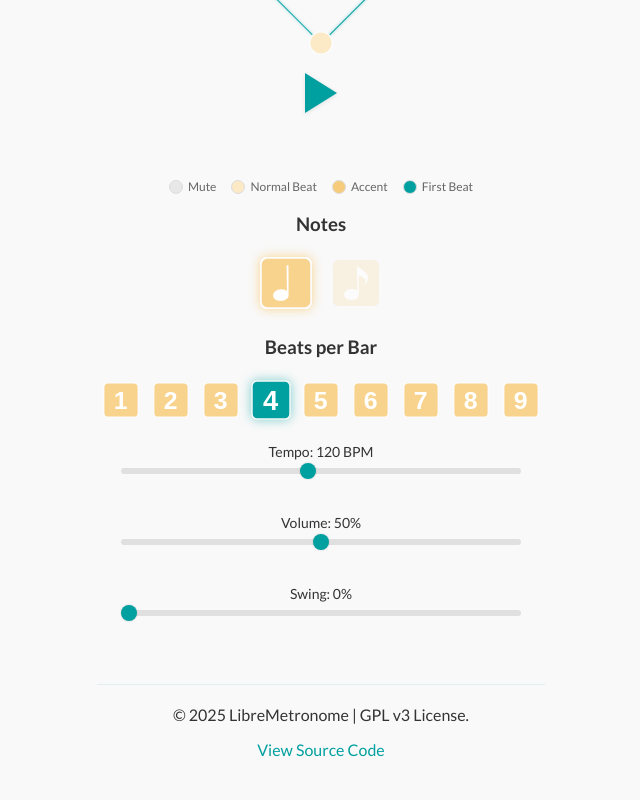
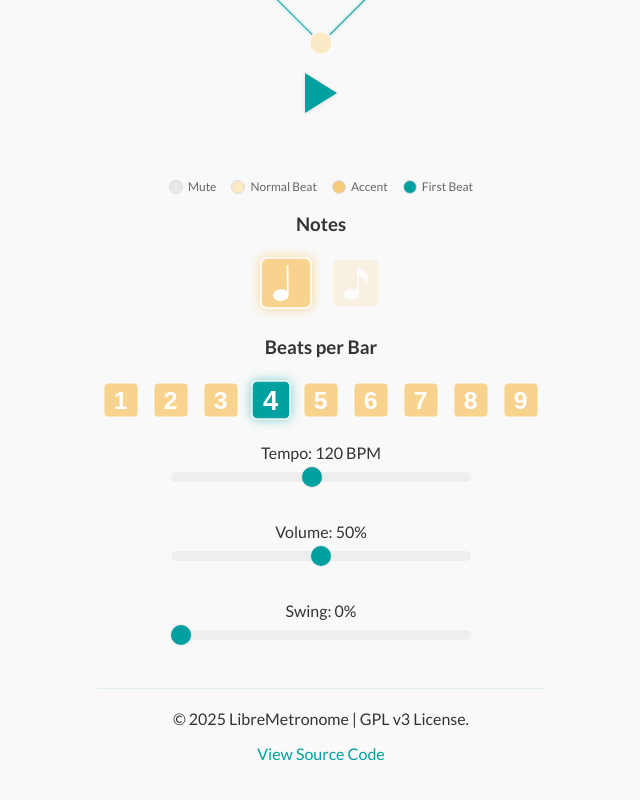
Before and after one commit to hybridpicker/LibreMetronome, a React (Create React App) app in the folder frontend/: page / in a window 1280 px wide. Shown: the part 414-1214 px from the top of the page, without its empty margins (319-959 px from the left). Built offline with nearby package versions, Linux system fonts and the light colour scheme; no server answers.

Commit message:
sliders fix

```diff
--- a/frontend/src/components/metronome/PolyrhythmMode/PolyrhythmMetronome.css
+++ b/frontend/src/components/metronome/PolyrhythmMode/PolyrhythmMetronome.css
@@ -161,74 +161,6 @@
   transition: all 0.3s ease;
 }
 
-/* Sliders from BaseMetronomeLayout */
-.sliders-container {
-  width: 100%;
-  max-width: 400px;
-  margin: 20px auto;
-  padding: 0 10px;
-}
-
-.sliders-container label {
-  display: block;
-  margin-bottom: 15px;
-  font-size: 14px;
-  font-weight: 500;
-  color: #333;
-}
-
-.sliders-container input[type="range"] {
-  width: 100%;
-  -webkit-appearance: none;
-  margin-top: 8px;
-  height: 6px;
-  border-radius: 3px;
-  background: #e0e0e0;
-  outline: none;
-}
-
-.sliders-container input[type="range"]::-webkit-slider-thumb {
-  -webkit-appearance: none;
-  appearance: none;
-  width: 16px;
-  height: 16px;
-  border-radius: 50%;
-  background: #00A0A0;
-  cursor: pointer;
-  transition: all 0.2s;
-}
-
-.sliders-container input[type="range"]::-moz-range-thumb {
-  width: 16px;
-  height: 16px;
-  border-radius: 50%;
-  background: #00A0A0;
-  cursor: pointer;
-  border: none;
-}
-
-.sliders-container input[type="range"]::-webkit-slider-thumb:hover {
-  background: #008080;
-  transform: scale(1.1);
-}
-
-.sliders-container input[type="range"]::-moz-range-thumb:hover {
-  background: #008080;
-  transform: scale(1.1);
-}
-
-.sliders-container input[type="range"]:disabled {
-  opacity: 0.5;
-}
-
-.sliders-container input[type="range"]:disabled::-webkit-slider-thumb {
-  cursor: not-allowed;
-}
-
-.sliders-container input[type="range"]:disabled::-moz-range-thumb {
-  cursor: not-allowed;
-}
-
 /* Switch circles button styles */
 .switch-circles-container {
   margin: 5px auto 20px;
```
